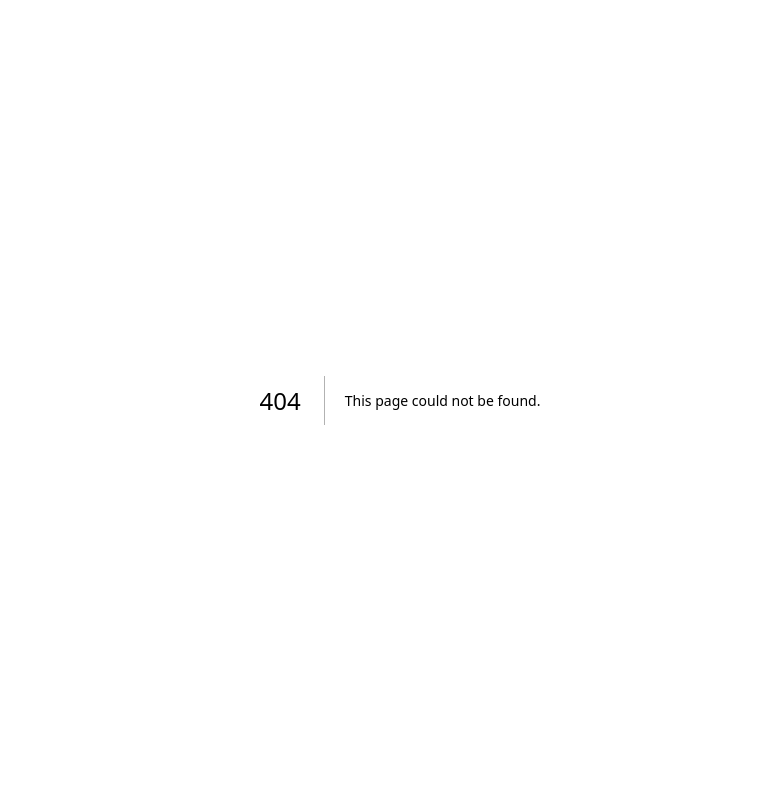
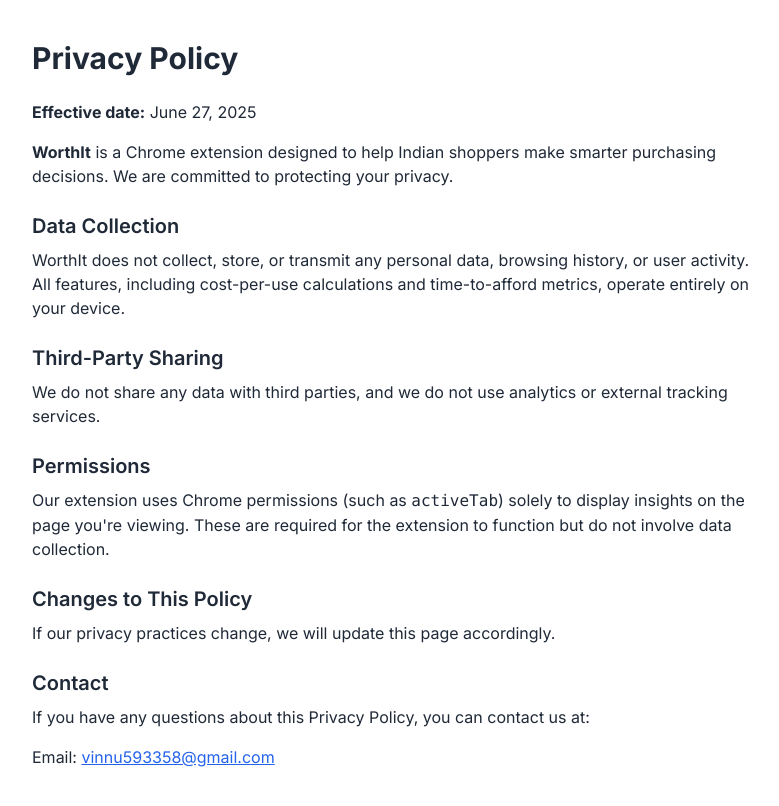
Before and after one commit to vineeth33/Worthit-Landing-Page, a Next.js app: page /privacy in a window 1280 px wide. Before the commit this address had no page. Shown: the top 806 px of the page, without its empty margins (240-1019 px from the left). Built offline with nearby package versions, Linux system fonts and the light colour scheme.

Commit message:
privacy policy

```diff
--- /dev/null
+++ b/app/privacy/page.tsx
@@ -0,0 +1,44 @@
+// app/privacy/page.tsx
+
+export default function PrivacyPolicy() {
+    return (
+        <main className="max-w-3xl mx-auto px-4 py-10 text-gray-800">
+            <h1 className="text-3xl font-bold mb-6">Privacy Policy</h1>
+            <p className="mb-4">
+                <strong>Effective date:</strong> June 27, 2025
+            </p>
+
+            <p className="mb-4">
+                <strong>WorthIt</strong> is a Chrome extension designed to help Indian shoppers make smarter purchasing decisions. We are committed to protecting your privacy.
+            </p>
+
+            <h2 className="text-xl font-semibold mt-6 mb-2">Data Collection</h2>
+            <p className="mb-4">
+                WorthIt does not collect, store, or transmit any personal data, browsing history, or user activity. All features, including cost-per-use calculations and time-to-afford metrics, operate entirely on your device.
+            </p>
+
+            <h2 className="text-xl font-semibold mt-6 mb-2">Third-Party Sharing</h2>
+            <p className="mb-4">
+                We do not share any data with third parties, and we do not use analytics or external tracking services.
+            </p>
+
+            <h2 className="text-xl font-semibold mt-6 mb-2">Permissions</h2>
+            <p className="mb-4">
+                Our extension uses Chrome permissions (such as <code>activeTab</code>) solely to display insights on the page you're viewing. These are required for the extension to function but do not involve data collection.
+            </p>
+
+            <h2 className="text-xl font-semibold mt-6 mb-2">Changes to This Policy</h2>
+            <p className="mb-4">
+                If our privacy practices change, we will update this page accordingly.
+            </p>
+
+            <h2 className="text-xl font-semibold mt-6 mb-2">Contact</h2>
+            <p className="mb-4">
+                If you have any questions about this Privacy Policy, you can contact us at:
+            </p>
+            <p className="mb-2">
+                Email: <a className="text-blue-600 underline" href="mailto:vinnu593358@gmail.com">vinnu593358@gmail.com</a>
+            </p>
+        </main>
+    );
+}
```
Also changed, not shown: public/privacy.html (deleted, +0 -36 lines).
